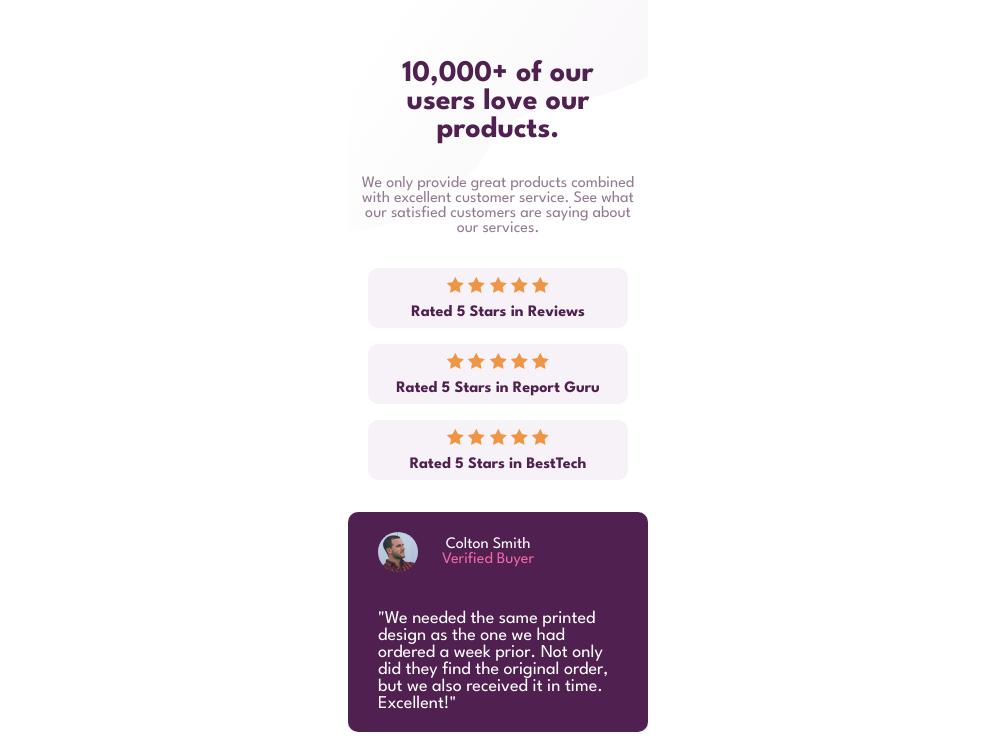
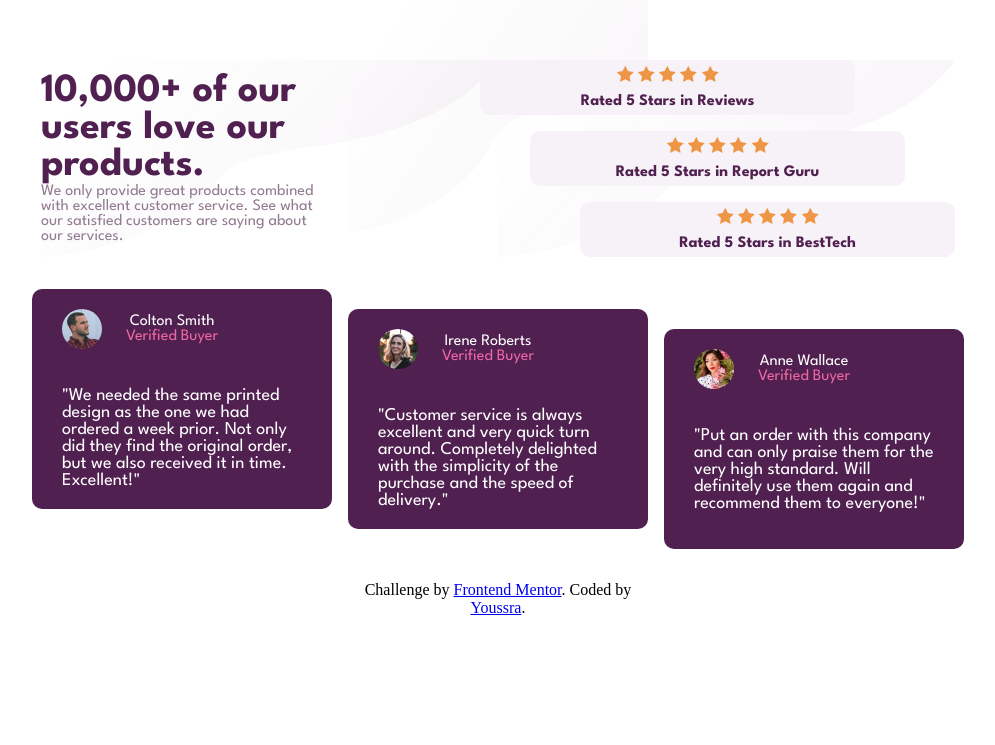
Before and after one commit to youssra-ghninou/social-proof-section-master, a plain HTML site: page index.html in a window 1280 px wide. Shown: the top 745 px of the page, without its empty margins (142-1137 px from the left). Drawn offline with Linux system fonts and the light colour scheme.

Commit message:
desktop version added

```diff
--- a/index.html
+++ b/index.html
@@ -19,12 +19,15 @@
   </head>
   <body>
     <div class="main">
+      <div class="main1">
+        <div class="section">
           <div class="title">10,000+ of our users love our products.</div>
           <div class="text"> We only provide great products combined with excellent customer service.
             See what our satisfied customers are saying about our services.
             </div>
+        </div>
           <div class="cards1">
-          <div class="card1">
+            <div class="card1" id="c1">
               <div class="stars">
                 <img src="./images/icon-star.svg" alt="">
                 <img src="./images/icon-star.svg" alt="">
@@ -34,7 +37,7 @@
               </div>
               Rated 5 Stars in Reviews
             </div>
-          <div class="card1">
+            <div class="card1" id="c2">
               <div class="stars">
                 <img src="./images/icon-star.svg" alt="">
                 <img src="./images/icon-star.svg" alt="">
@@ -44,7 +47,7 @@
               </div>
               Rated 5 Stars in Report Guru
             </div>
-          <div class="card1">
+            <div class="card1" id="c3">
               <div class="stars">
                 <img src="./images/icon-star.svg" alt="">
                 <img src="./images/icon-star.svg" alt="">
@@ -55,8 +58,9 @@
                Rated 5 Stars in BestTech
               </div>
           </div>
+      </div>
       <div class="cards2">
-        <div class="card2">
+        <div class="card2" id="c21">
           <div class="content">
             <img src="./images/image-colton.jpg" alt="" id="img1">
             <div class="titpro">
@@ -70,7 +74,7 @@
         Excellent!"
           </div>
         </div>
-        <div class="card2">
+        <div class="card2" id="c22">
           <div class="content">
             <img src="./images/image-irene.jpg" alt="" id="img1">
             <div class="titpro">
@@ -83,7 +87,7 @@
         delighted with the simplicity of the purchase and the speed of delivery."
           </div>
         </div>
-        <div class="card2">
+        <div class="card2" id="c23">
           <div class="content">
             <img src="./images/image-anne.jpg" alt="" id="img1">
             <div class="titpro">
--- a/style.css
+++ b/style.css
@@ -88,3 +88,54 @@ body{
     padding-left: 30px;
     align-items: center;
 }
+@media only screen and (min-width: 1024px) {
+    body{
+        justify-content: center;
+        flex-direction: row;
+    }
+    .main1{
+        display: flex;
+      flex-direction:row;
+      justify-content: left;
+      align-items: center;
+      gap: 4rem;
+      background-image: url(./images/bg-pattern-top-desktop.svg);
+      background-repeat: round;
+    }
+    .section{
+        display: flex;
+        flex-direction: column;
+        text-align: left;
+        padding-right: 95px;
+    }
+    .title{
+        width: 270px;
+        font-size: 40px;
+    }
+    .text{
+        width: 280px;
+        font-size: 16px;
+    }
+    .card1{
+        height: 55px;
+        width: 375px;
+    }
+    #c2{
+        margin-left: 50px;
+    }
+    #c3{
+        margin-left: 100px;
+    }
+    .cards2{
+        flex-direction: row;
+    }
+    .card2{
+        width: 300px;
+    }
+    #c22{
+        margin-top: 20px;
+    }
+    #c23{
+        margin-top: 40px;
+    }
+}
```
Also changed, not shown: 1 other file. Lines whose indentation alone changed are shown as unchanged.
